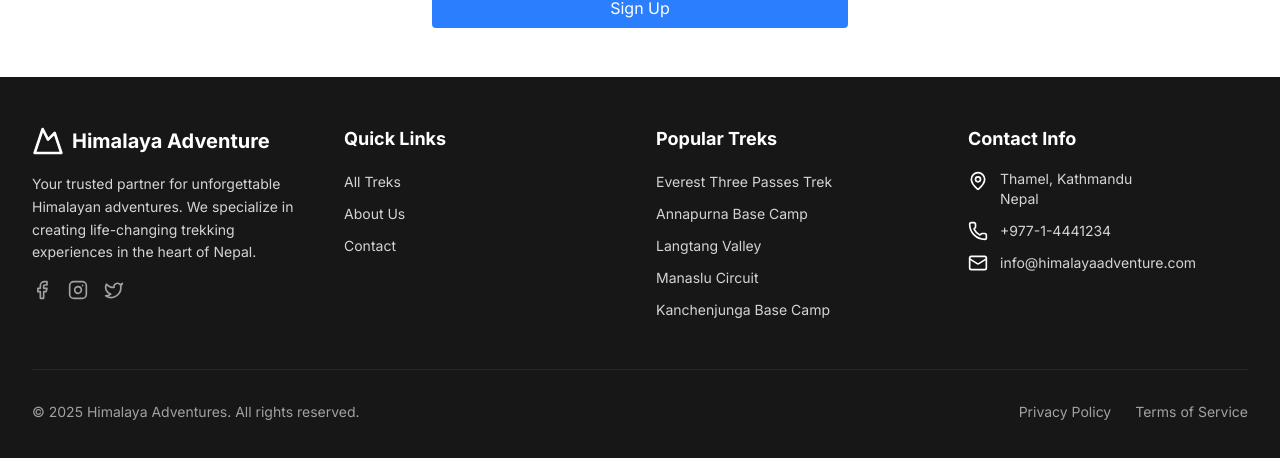
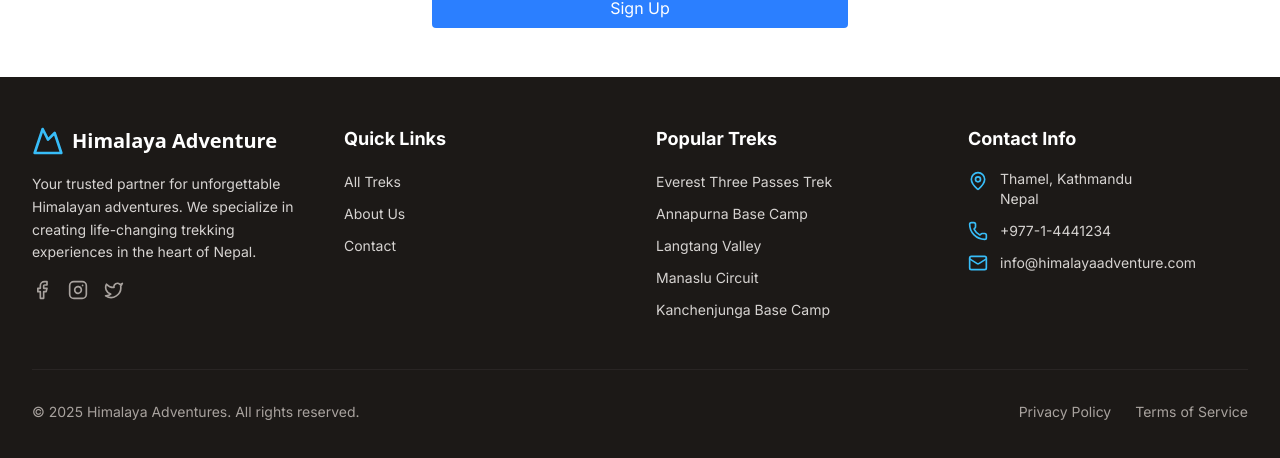
Before and after one commit to Allan0092/TrekkingWebsite, a React (Vite) app in the folder trekkingfrontend/: page /signup in a window 1280 px wide. Shown: the part 330-788 px from the top of the page. Built offline with nearby package versions, Linux system fonts and the light colour scheme.

Commit message:
added tailwind config files

```diff
--- a/trekkingfrontend/src/index.css
+++ b/trekkingfrontend/src/index.css
@@ -1,4 +1,5 @@
 @import "tailwindcss";
+@config "../tailwind.config.js";
 
 body {
   font-family: "Inter", sans-serif;
--- /dev/null
+++ b/trekkingfrontend/tailwind.config.js
@@ -0,0 +1,126 @@
+/** @type {import('tailwindcss').Config} */
+export default {
+  content: ["./index.html", "./src/**/*.{js,ts,jsx,tsx}"],
+  theme: {
+    extend: {
+      colors: {
+        primary: {
+          50: "#f0f9ff",
+          100: "#e0f2fe",
+          200: "#bae6fd",
+          300: "#7dd3fc",
+          400: "#38bdf8",
+          500: "#0ea5e9",
+          600: "#0284c7",
+          700: "#0369a1",
+          800: "#075985",
+          900: "#0c4a6e",
+        },
+        secondary: {
+          50: "#f0fdf4",
+          100: "#dcfce7",
+          200: "#bbf7d0",
+          300: "#86efac",
+          400: "#4ade80",
+          500: "#22c55e",
+          600: "#16a34a",
+          700: "#15803d",
+          800: "#166534",
+          900: "#14532d",
+        },
+        accent: {
+          50: "#fefdf2",
+          100: "#fdfae1",
+          200: "#faf2c4",
+          300: "#f6e59a",
+          400: "#f1d26c",
+          500: "#ebbc47",
+          600: "#d99e34",
+          700: "#b57b2b",
+          800: "#936129",
+          900: "#795027",
+        },
+        neutral: {
+          50: "#fafaf9",
+          100: "#f5f5f4",
+          200: "#e7e5e4",
+          300: "#d6d3d1",
+          400: "#a8a29e",
+          500: "#78716c",
+          600: "#57534e",
+          700: "#44403c",
+          800: "#292524",
+          900: "#1c1917",
+        },
+      },
+      fontFamily: {
+        sans: ["Inter", "system-ui", "sans-serif"],
+        display: ["Poppins", "system-ui", "sans-serif"],
+      },
+      spacing: {
+        18: "4.5rem",
+        88: "22rem",
+        112: "28rem",
+        128: "32rem",
+      },
+      animation: {
+        "fade-in-up": "fadeInUp 0.8s ease-out forwards",
+        "fade-in-down": "fadeInDown 0.8s ease-out forwards",
+        "fade-in-left": "fadeInLeft 0.8s ease-out forwards",
+        "fade-in-right": "fadeInRight 0.8s ease-out forwards",
+        "scale-in": "scaleIn 0.6s ease-out forwards",
+        "slide-up": "slideUp 0.6s ease-out forwards",
+        "bounce-gentle": "bounceGentle 2s ease-in-out infinite",
+        float: "float 3s ease-in-out infinite",
+        glow: "glow 2s ease-in-out infinite alternate",
+        shimmer: "shimmer 2s linear infinite",
+      },
+      keyframes: {
+        fadeInUp: {
+          "0%": { opacity: "0", transform: "translateY(30px)" },
+          "100%": { opacity: "1", transform: "translateY(0)" },
+        },
+        fadeInDown: {
+          "0%": { opacity: "0", transform: "translateY(-30px)" },
+          "100%": { opacity: "1", transform: "translateY(0)" },
+        },
+        fadeInLeft: {
+          "0%": { opacity: "0", transform: "translateX(-30px)" },
+          "100%": { opacity: "1", transform: "translateX(0)" },
+        },
+        fadeInRight: {
+          "0%": { opacity: "0", transform: "translateX(30px)" },
+          "100%": { opacity: "1", transform: "translateX(0)" },
+        },
+        scaleIn: {
+          "0%": { opacity: "0", transform: "scale(0.9)" },
+          "100%": { opacity: "1", transform: "scale(1)" },
+        },
+        slideUp: {
+          "0%": { transform: "translateY(100%)" },
+          "100%": { transform: "translateY(0)" },
+        },
+        bounceGentle: {
+          "0%, 100%": { transform: "translateY(0)" },
+          "50%": { transform: "translateY(-10px)" },
+        },
+        float: {
+          "0%, 100%": { transform: "translateY(0px)" },
+          "50%": { transform: "translateY(-20px)" },
+        },
+        glow: {
+          "0%": { boxShadow: "0 0 20px rgba(14, 165, 233, 0.5)" },
+          "100%": { boxShadow: "0 0 30px rgba(14, 165, 233, 0.8)" },
+        },
+        shimmer: {
+          "0%": { backgroundPosition: "-200% 0" },
+          "100%": { backgroundPosition: "200% 0" },
+        },
+      },
+      backdropBlur: {
+        xs: "2px",
+      },
+    },
+  },
+  plugins: [],
+};
```
